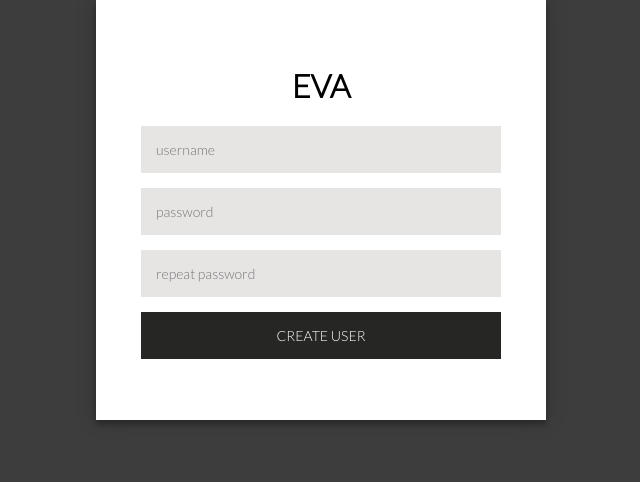
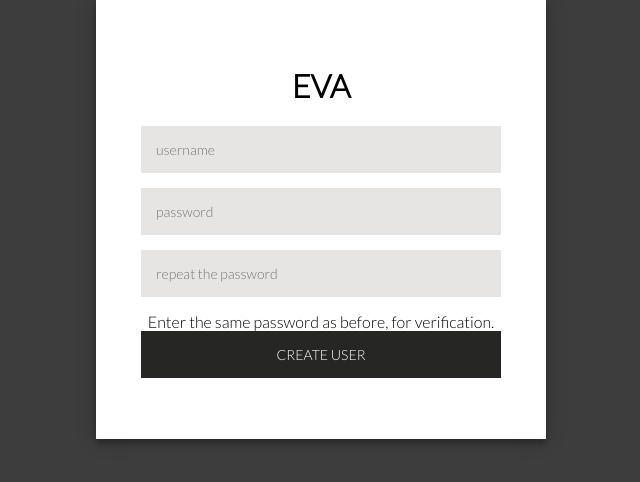
Before and after one commit to algrit/EVA2, a Django app: page /users/register/ in a window 1280 px wide. Shown: the part 135-617 px from the top of the page, without its empty margins (294-934 px from the left). Run offline with Django 4.2, Linux system fonts and the light colour scheme.

Commit message:
register form works, but no DRY

```diff
--- a/users/forms.py
+++ b/users/forms.py
@@ -1,12 +1,34 @@
 from django import forms
+from django.contrib.auth.forms import UserCreationForm, UsernameField
 from django.contrib.auth.models import User
-from django.contrib.auth.forms import UserCreationForm
+from django.utils.translation import gettext_lazy as _
+from django.contrib.auth import password_validation
 
 class UserRegisterForm(UserCreationForm):
+    username = UsernameField(widget=forms.TextInput(attrs={'placeholder': 'username'}))
+    password1 = forms.CharField(
+        label=_("Password"),
+        strip=False,
+        widget=forms.PasswordInput(attrs={"autocomplete": "new-password",
+                                          'placeholder': 'password'}),
+        help_text=password_validation.password_validators_help_text_html(),
+    )
+    password2 = forms.CharField(
+        label=_("Password confirmation"),
+        widget=forms.PasswordInput(attrs={"autocomplete": "new-password",
+                                          'placeholder': 'repeat the password'}),
+        strip=False,
+        help_text=_("Enter the same password as before, for verification."),
+    )
 
     class Meta:
         model = User
         fields = ['username', 'password1', 'password2']
+        # widgets = {
+        #     'username': forms.TextInput(attrs={'placeholder': 'username'}),
+        #     'password1': forms.TextInput(attrs={'placeholder': 'TEST'}),
+        #     'password2': forms.PasswordInput(attrs={'placeholder': 'TEST'}),
+        # }
 
 
 class LoginForm(forms.Form):
--- a/users/templates/registration/register.html
+++ b/users/templates/registration/register.html
@@ -13,13 +13,15 @@
                 <h1>EVA</h1>
                 <form class="login-form" method="post">
                     {% csrf_token %}
-
-                    <input type="text" placeholder="username" required name="username">
+                    {{ form.username }}
                     {{ form.username.errors }}
-                    <input type="password" placeholder="password" required name="password1">
+                    {{ form.username.help_text }}
+                    {{ form.password1 }}
                     {{ form.password1.errors }}
-                    <input type="password" placeholder="repeat password" required name="password2">
+                    {{ form.password1.help_text }}
+                    {{ form.password2 }}
                     {{ form.password2.errors }}
+                    {{ form.password2.help_text }}
                     <button type="submit">Create user</button>
                 </form>
             </div>
```
Also changed, not shown: users/templates/registration/test.html (+5 -4 lines).
